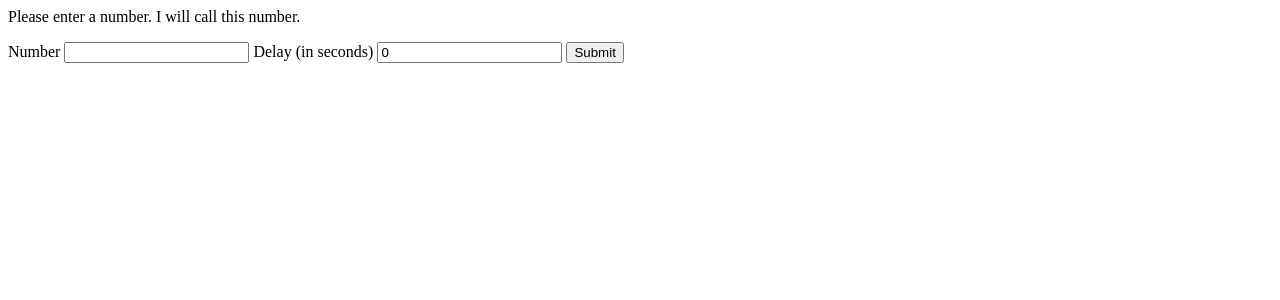
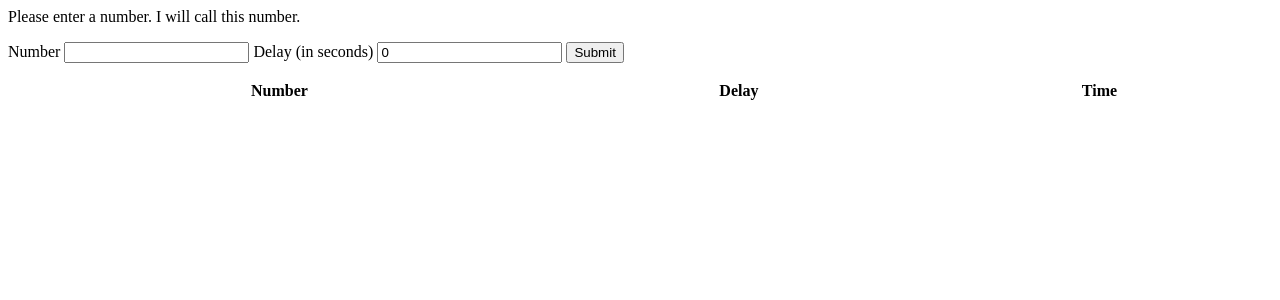
Before and after one commit to patricknyu/PhoneBuzz, a Flask app: page / in a window 1280 px wide. Shown: the top 300 px of the page. Run offline with Flask 2, Linux system fonts and the light colour scheme; lists and menus that the app fills with data are empty.

Commit message:
adding histories

```diff
--- a/run.py
+++ b/run.py
@@ -24,7 +24,7 @@ def before_request():
 def html_render():
 	global history
     	global callRequests
-    	return render_template('index.html')
+    	return render_template('index.html',history =history,callRequests=callRequests)
 
 """@app.route("/hello_monkey",methods = ['GET','POST'])
 def hello_monkey():
--- a/templates/index.html
+++ b/templates/index.html
@@ -11,5 +11,20 @@
 <input type="number" name="delay" value=0></input>
 <input type="submit" value="Submit">
 </form>
+<table style="width:100%">
+<tr>
+<th>Number</th>
+<th>Delay</th>
+<th>Time</th>
+</tr>
+{% for h in history %}
+<tr>
+<td>{{h}}</td>
+<td>{{callRequests[h][1]}}</td>
+<td>{{callRequests[h][0]}}</td>
+<td>{{callRequests[h][2]}}</td>
+</tr>
+{% endfor %}
+</table>
 </body>
 </html>
```
Also changed, not shown: 1 other file.
